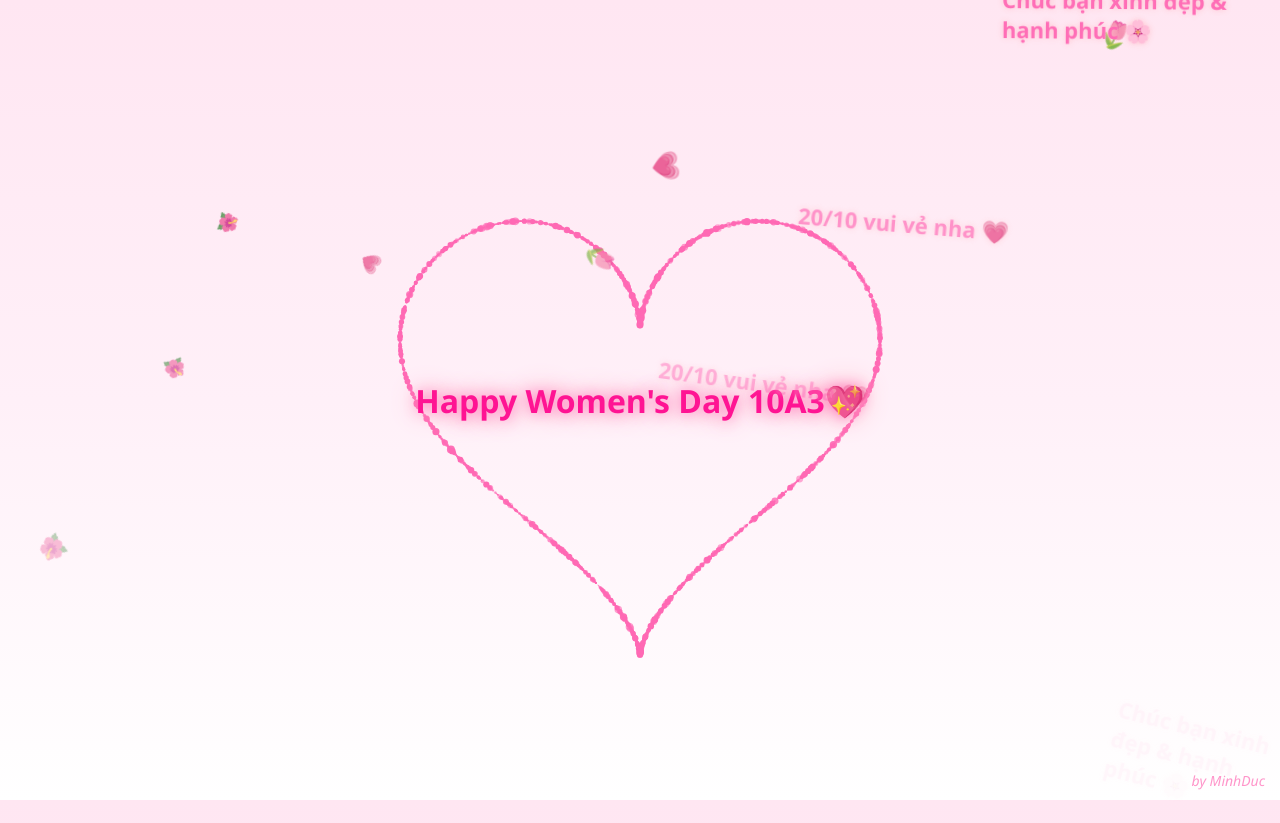
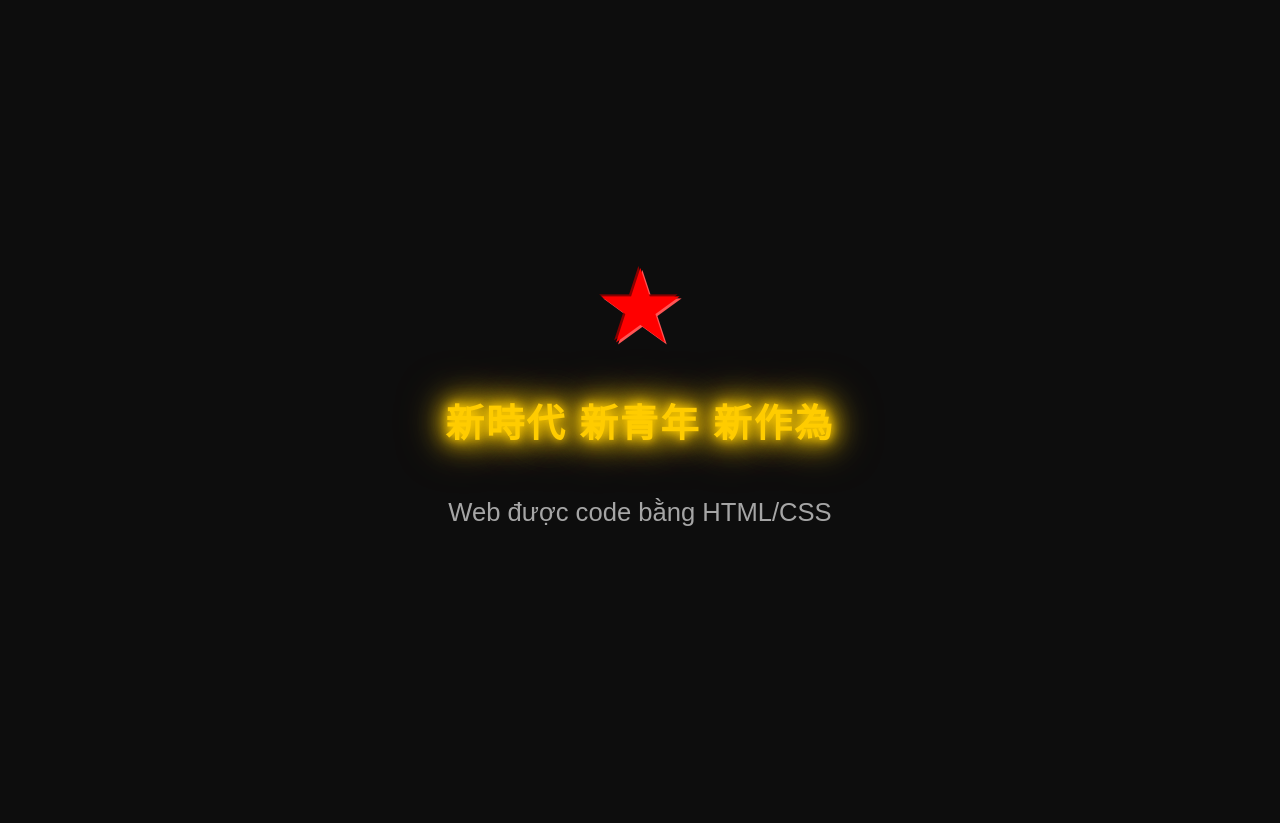
Before and after one commit to kietynho/20-10-10A3, a plain HTML site: page index.html in a window 1280 px wide. After the commit the page ends 800 px from the top, so only its background shows below. Drawn offline with Linux system fonts and the light colour scheme.

Commit message:
Update index.html

```diff
--- a/index.html
+++ b/index.html
@@ -3,165 +3,130 @@
 <head>
     <meta charset="UTF-8">
     <meta name="viewport" content="width=device-width, initial-scale=1.0">
-<title>Happy Women's Day 10A3💖</title>
+    <title>Hiệu ứng Intro Web</title>
     <style>
+        /* === CSS CODE === */
         body {
+            background-color: #0d0d0d; /* Nền đen tương tự video */
+            color: #fff;
+            display: flex;
+            flex-direction: column;
+            justify-content: center;
+            align-items: center;
+            min-height: 100vh;
             margin: 0;
-    height: 100vh;
-    background: linear-gradient(180deg, #ffe6f2, #fff0f8, #ffffff);
-    overflow: hidden;
-    font-family: 'Segoe UI', sans-serif;
+            font-family: Arial, sans-serif;
+            overflow: hidden; /* Ngăn cuộn */
         }
 
-  /* Chữ chính giữa tim */
-  .center-text {
-    position: absolute;
-    top: 50%;
-    left: 50%;
-    transform: translate(-50%, -50%);
-    color: #ff1493;
-    font-size: 32px;
-    font-weight: bold;
+        /* Container cho Logo/Chữ */
+        .intro-container {
             text-align: center;
-    text-shadow: 0 0 15px #ff69b4, 0 0 30px #ffb6c1;
-    pointer-events: none;
         }
 
-  /* Chữ rơi */
-  .falling-text {
-    position: absolute;
-    top: -40px;
-    color: #ff69b4;
-    font-size: 22px;
-    font-weight: 600;
-    opacity: 0.9;
-    text-shadow: 0 0 6px #ffc0cb;
-    animation: fall linear forwards;
+        /* Hiệu ứng cho Chữ (Neon Glow) */
+        .neon-text {
+            font-size: 3vw; /* Kích thước chữ linh hoạt */
+            font-weight: bold;
+            color: #ffcc00; /* Màu vàng neon */
+            text-shadow:
+                0 0 10px #ffcc00, /* Lớp bóng 1 */
+                0 0 20px #ffcc00, /* Lớp bóng 2 */
+                0 0 30px #ffcc00, /* Lớp bóng 3 */
+                0 0 40px rgba(255, 204, 0, 0.7), /* Bóng mờ rộng */
+                0 0 50px rgba(255, 204, 0, 0.5);
+            letter-spacing: 2px;
+
+            /* Animation */
+            opacity: 0; /* Bắt đầu ẩn */
+            animation: fadeInGlow 3s forwards; /* Tên animation, thời gian, giữ trạng thái cuối */
+            animation-delay: 1s; /* Chờ 1 giây sau khi logo xuất hiện */
         }
 
-  @keyframes fall {
-    0% { transform: translateY(0) rotate(0deg); opacity: 1; }
-    100% { transform: translateY(100vh) rotate(15deg); opacity: 0; }
+        /* CSS cho Logo (Ví dụ: dùng chữ thay cho hình ảnh) */
+        .logo-placeholder {
+            font-size: 8vw;
+            color: #ff0000; /* Màu đỏ tương tự logo trong video */
+            margin-bottom: 20px;
+
+            /* Hiệu ứng 3D đơn giản */
+            text-shadow:
+                -2px -2px 0 #880000,
+                2px 2px 0 #ff5555;
+
+            /* Animation */
+            animation: popOut 1s ease-out forwards;
+            opacity: 0;
         }
 
-  /* Hoa rơi */
-  .petal {
-    position: absolute;
-    top: -50px;
-    font-size: 20px;
-    animation: petalFall linear forwards;
+        /* Chỉnh sửa Chữ để Dễ Dàng Thay đổi (Ví dụ: Chữ 1) */
+        .text-line-1 {
+            font-size: 2vw;
+            color: #cccccc;
+            margin-top: 50px;
+            opacity: 0;
+            animation: fadeIn 2s forwards;
+            animation-delay: 4s; /* Chờ hoạt hình Neon kết thúc */
         }
 
-  @keyframes petalFall {
-    0% { transform: translateY(0) rotate(0deg); opacity: 1; }
-    100% { transform: translateY(110vh) rotate(360deg); opacity: 0; }
+        /* === KEYFRAMES (Hoạt hình) === */
+
+        /* Hoạt hình xuất hiện Logo (phóng to dần) */
+        @keyframes popOut {
+            0% {
+                transform: scale(0.5) rotateY(90deg); /* Bắt đầu nhỏ và quay */
+                opacity: 0;
+            }
+            100% {
+                transform: scale(1) rotateY(0deg);
+                opacity: 1;
+            }
         }
 
-  /* Ghi credit */
-  .credit {
-    position: absolute;
-    bottom: 10px;
-    right: 15px;
-    color: #ff69b4;
-    font-size: 14px;
-    opacity: 0.7;
-    font-style: italic;
+        /* Hoạt hình xuất hiện và Sáng lên (Neon) */
+        @keyframes fadeInGlow {
+            0% {
+                opacity: 0;
+                filter: brightness(0.5); /* Giảm độ sáng */
+                transform: translateY(20px);
+            }
+            100% {
+                opacity: 1;
+                filter: brightness(1); /* Sáng đầy đủ */
+                transform: translateY(0);
+            }
         }
 
-  canvas {
-    position: absolute;
-    top: 0;
-    left: 0;
+        /* Hoạt hình xuất hiện dần cho các dòng chữ phụ */
+        @keyframes fadeIn {
+            0% { opacity: 0; }
+            100% { opacity: 1; }
+        }
+
+        /* Điều chỉnh kích thước chữ trên màn hình nhỏ */
+        @media (max-width: 768px) {
+            .neon-text { font-size: 6vw; }
+            .logo-placeholder { font-size: 12vw; }
+            .text-line-1 { font-size: 4vw; }
         }
     </style>
 </head>
 <body>
 
-<canvas id="heartCanvas"></canvas>
-<div class="center-text">Happy Women's Day 10A3💖</div>
-<div class="credit">by MinhDuc</div>
+<div class="intro-container">
+    <div class="logo-placeholder">★</div>
+
+    <h1 class="neon-text">新時代 新青年 新作為</h1>
+
+    <p class="text-line-1">Web được code bằng HTML/CSS</p>
+</div>
 
 <script>
-  const canvas = document.getElementById("heartCanvas");
-  const ctx = canvas.getContext("2d");
-  let W = window.innerWidth, H = window.innerHeight;
-  canvas.width = W; canvas.height = H;
-
-  const particles = [];
-
-  function heartFunction(t) {
-    // Công thức hình trái tim
-    return {
-      x: 16 * Math.pow(Math.sin(t), 3),
-      y: -(13 * Math.cos(t) - 5 * Math.cos(2 * t)
-         - 2 * Math.cos(3 * t) - Math.cos(4 * t))
-    };
-  }
-
-  function spawnParticle() {
-    const t = Math.random() * Math.PI * 2;
-    const pos = heartFunction(t);
-    const x = W / 2 + pos.x * 15;
-    const y = H / 2 + pos.y * 15;
-    const size = Math.random() * 3 + 1;
-    const color = `rgba(255, 105, 180, ${Math.random() * 0.7 + 0.5})`; // hồng đậm
-    particles.push({ x, y, size, color, life: 1 });
-  }
-
-  function draw() {
-    ctx.clearRect(0, 0, W, H);
-    for (let i = 0; i < particles.length; i++) {
-      const p = particles[i];
-      ctx.beginPath();
-      ctx.arc(p.x, p.y, p.size, 0, Math.PI * 2);
-      ctx.fillStyle = p.color;
-      ctx.fill();
-      p.life -= 0.01;
-      p.size *= 0.98;
-    }
-    for (let i = particles.length - 1; i >= 0; i--) {
-      if (particles[i].life <= 0) particles.splice(i, 1);
-    }
-  }
-
-  function loop() {
-    for (let i = 0; i < 50; i++) spawnParticle(); // chỉnh số này để spawn nhiều hơn
-    draw();
-    requestAnimationFrame(loop);
-  }
-  loop();
-
-  // Tạo hoa rơi
-  const petals = ["🌸", "🌷", "💗", "🌺"];
-  function createPetal() {
-    const petal = document.createElement('div');
-    petal.className = 'petal';
-    petal.textContent = petals[Math.floor(Math.random() * petals.length)];
-    petal.style.left = Math.random() * 100 + 'vw';
-    petal.style.animationDuration = (6 + Math.random() * 5) + 's';
-    petal.style.fontSize = (16 + Math.random() * 12) + 'px';
-    document.body.appendChild(petal);
-    setTimeout(() => petal.remove(), 10000);
-  }
-  setInterval(createPetal, 600);
-
-  // Tạo chữ rơi
-  const messages = ["20/10 vui vẻ nha 💗", "Chúc bạn xinh đẹp & hạnh phúc 🌸"];
-  function createFallingText() {
-    const text = document.createElement('div');
-    text.className = 'falling-text';
-    text.textContent = messages[Math.floor(Math.random() * messages.length)];
-    text.style.left = Math.random() * 80 + 10 + '%';
-    text.style.animationDuration = (4 + Math.random() * 3) + 's';
-    document.body.appendChild(text);
-    setTimeout(() => text.remove(), 6000);
-  }
-  setInterval(createFallingText, 1200);
-
-  window.addEventListener('resize', () => {
-    W = window.innerWidth; H = window.innerHeight;
-    canvas.width = W; canvas.height = H;
-  });
+    // Bạn có thể dùng JS để thay đổi nội dung chữ sau một khoảng thời gian
+    /* setTimeout(() => {
+        document.querySelector('.neon-text').textContent = "Bắt Đầu Sự Kiện Mới!";
+    }, 7000);
+    */
 </script>
 
 </body>
```
Lines whose indentation alone changed are shown as unchanged.
